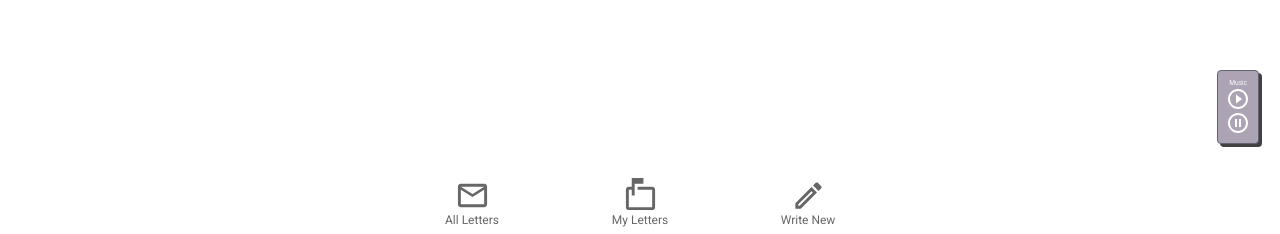
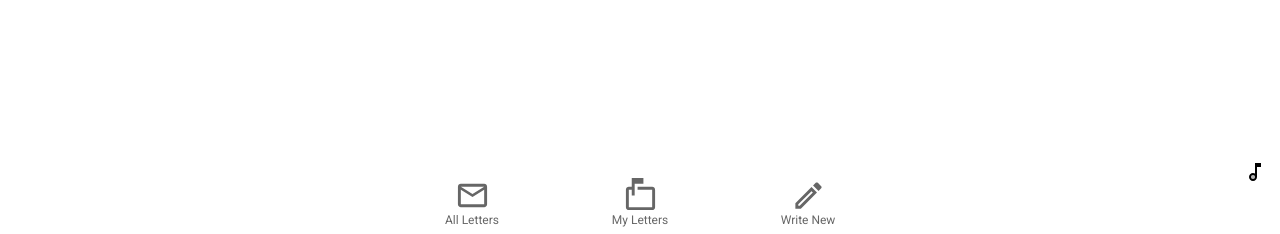
Before and after one commit to JohnBorges52/paper-airplanes, a React (Create React App) app in the folder client/: page / in a window 1280 px wide. Shown: the part 560-794 px from the top of the page. Built offline with nearby package versions, Linux system fonts and the light colour scheme; no server answers; a web font is replaced by a local one.

Commit message:
Add control to show music player

```diff
--- a/client/src/App.js
+++ b/client/src/App.js
@@ -38,11 +38,13 @@ import NotificationsActiveOutlinedIcon from "@mui/icons-material/NotificationsAc
 import axios from "axios";
 import io from "socket.io-client";
 import { useEffect } from "react";
+import MusicNoteTwoToneIcon from '@mui/icons-material/MusicNoteTwoTone';
 function App() {
   const navigate = useNavigate();
   const [page, setPage] = useState(1);
   const [value, setValue] = useState("recents");
   const { userID, setUserID } = useContext(UserContext);
+  const [displayMusicControls, setDisplayMusicControls] = useState(false)
 
   const [socket, setSocket] = useState();
   const [updateNum, setUpdateNum] = useState(0);
@@ -226,7 +228,8 @@ function App() {
         <Route path="/chill" element={<Music />} />
       </Routes>
       <div id="music-widget">
-        <Music play={playFunc} pause={pauseFunc} music={music}></Music>
+      {!displayMusicControls && <MusicNoteTwoToneIcon onClick={()=>setDisplayMusicControls(true)} />}
+        {displayMusicControls && <Music play={playFunc} pause={pauseFunc} music={music}></Music>}
       </div>
     </div>
   );
```
